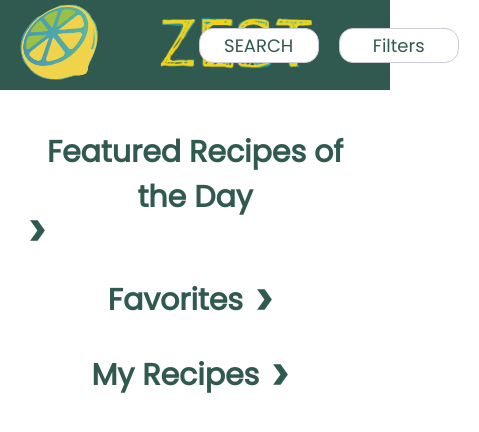
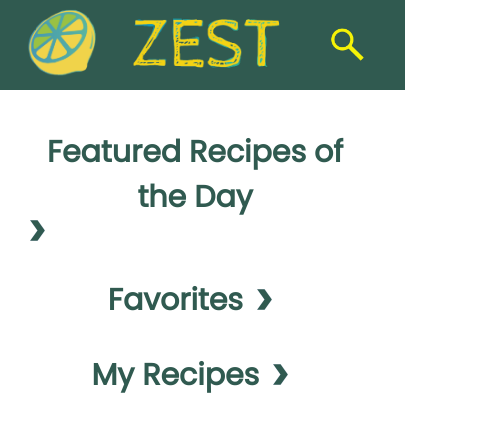
Before and after one commit to cse110-fa21-group16/cse110-fa21-group16, a website with bundled scripts: page source/index.html in a window 390 px wide. Shown: the whole page, 479 px wide, since content can reach past the window. Built offline with nearby package versions, Linux system fonts and the light colour scheme; no server answers.

Commit message:
Changes search button and added some mobile css

```diff
--- a/source/assets/components/ViewFeaRecipe.js
+++ b/source/assets/components/ViewFeaRecipe.js
@@ -37,6 +37,7 @@ class ViewFeaRecipe extends HTMLElement {
             display: flex;
             flex-flow: row wrap;
             margin: 10px 0px 90px 0px;
+
         }
 
 
@@ -49,6 +50,7 @@ class ViewFeaRecipe extends HTMLElement {
             height: 12vh;
             justify-content: space-between;
             width: 100%;
+
         }
 
         #logo-sec {
--- a/source/assets/styles/main.css
+++ b/source/assets/styles/main.css
@@ -13,6 +13,7 @@
   font-family: "Poppins";
   src: url("../fonts/Poppins/Poppins-Regular.ttf");
 }
+
 
 /* root css style */
 * {
@@ -50,15 +51,29 @@ header {
   width: 100%;
 }
 
+@media (max-width: 600px)
+{
+  header {
+    width: 600px;
+    align-items: center;
+    display: flex;
+    flex-flow: row nowrap;
+    height: 90px;
+    justify-content: space-between;
+  }
+}
+
 #web-info {
   width: 33%;
   height: 90px;
   display: flex;
 }
 
+
+
 #web-info > a {
   color: var(--header-font-color);
-  font-size: 30px;
+  font-size: 50px;
   text-decoration: none;
 }
 
@@ -66,6 +81,26 @@ header {
   height: 100%;
   width: 125px;
   object-fit: cover;
+}
+
+@media (max-width: 600px)
+{
+  #web-info {
+    width: 100px;
+    height: 90px;
+    display: flex;
+  }
+
+  #web-info > a {
+    width: 100px;
+  }
+
+  #web-info > a > img {
+    height: 100%;
+    width: 120%;
+    padding-left: 40px;
+    object-fit: cover;
+  }
 }
 
 #app-name {
@@ -78,10 +113,28 @@ header {
   object-fit: cover;
 }
 
+@media (max-width: 600px)
+{
+  #app-name {
+    height: 100%;
+    position:relative;
+    left: 30px;
+  }
+
+  #app-name > img {
+    height: 100%;
+    padding-right: 40px;
+    object-fit:cover;
+
+
+  }
+}
+
+
 #web-info > h1 {
   color: var(--header-font-color);
   display: inline-block;
-  font-size: 30px;
+  font-size: 50px;
   margin: 0px 0px 0px 20px;
 }
 
@@ -91,21 +144,30 @@ header {
   justify-content: flex-end;
 }
 
-#head-buttons > button {
-  background-color: #ffffff;
-  border: 1px solid #ccccd8;
-  border-radius: 14px;
-  color: var(--major-color);
-  cursor: pointer;
-  font-size: 18px;
-  margin: 0px 20px 0px 0px;
-  min-width: 120px;
-  padding: 3px 20px;
+#head-buttons > #search-button {
+  width:8%;
+  padding-right: 10px;
 }
 
 #head-buttons > button:hover {
   border: 1px solid #313131;
 }
+
+@media (max-width: 600px)
+{
+  #head-buttons {
+    width: 30%;
+    display: flex;
+    justify-content: flex-end;
+  }
+
+  #head-buttons > #search-button {
+    margin: 0px 20px 0px 0px;
+    min-width: 75px;
+    padding: 2px 20px;
+  }
+}
+
 
 /* main  */
 main {
@@ -115,6 +177,7 @@ main {
   flex-flow: column nowrap;
   padding: 40px 20px;
   width: 100%;
+
 }
 
 .main-item {
@@ -236,6 +299,8 @@ button.item-title:hover {
   margin: 0px 10px;
 }
 
+
+
 .recipes-list {
   display: flex;
   flex-flow: row wrap;
--- a/source/index.html
+++ b/source/index.html
@@ -9,7 +9,6 @@
     <meta name="viewport" content="width=device-width, initial-scale=1.0" />
     <title>Zest</title>
     <link href="assets/images/icons/zest-ico.png" rel="icon" />
-
     <script src="assets/scripts/Router.js" type="module"></script>
     <script src="assets/components/RecipeCardMy.js" type="module"></script>
     <script src="assets/components/RecipeCardFea.js" type="module"></script>
@@ -41,8 +40,7 @@
             <img class="logo-img" src="assets/images/logo-temp-3.png" />
         </div>
         <section id="head-buttons">
-            <button id="search-button">SEARCH</button>
-            <button id="filters-button">Filters</button>
+            <input type="image" id="search-button" alt="search-button" src="assets/images/icons/search2.png">
         </section>
     </header>
 
```
Also changed, not shown: source/assets/images/icons/search2.png (added).
